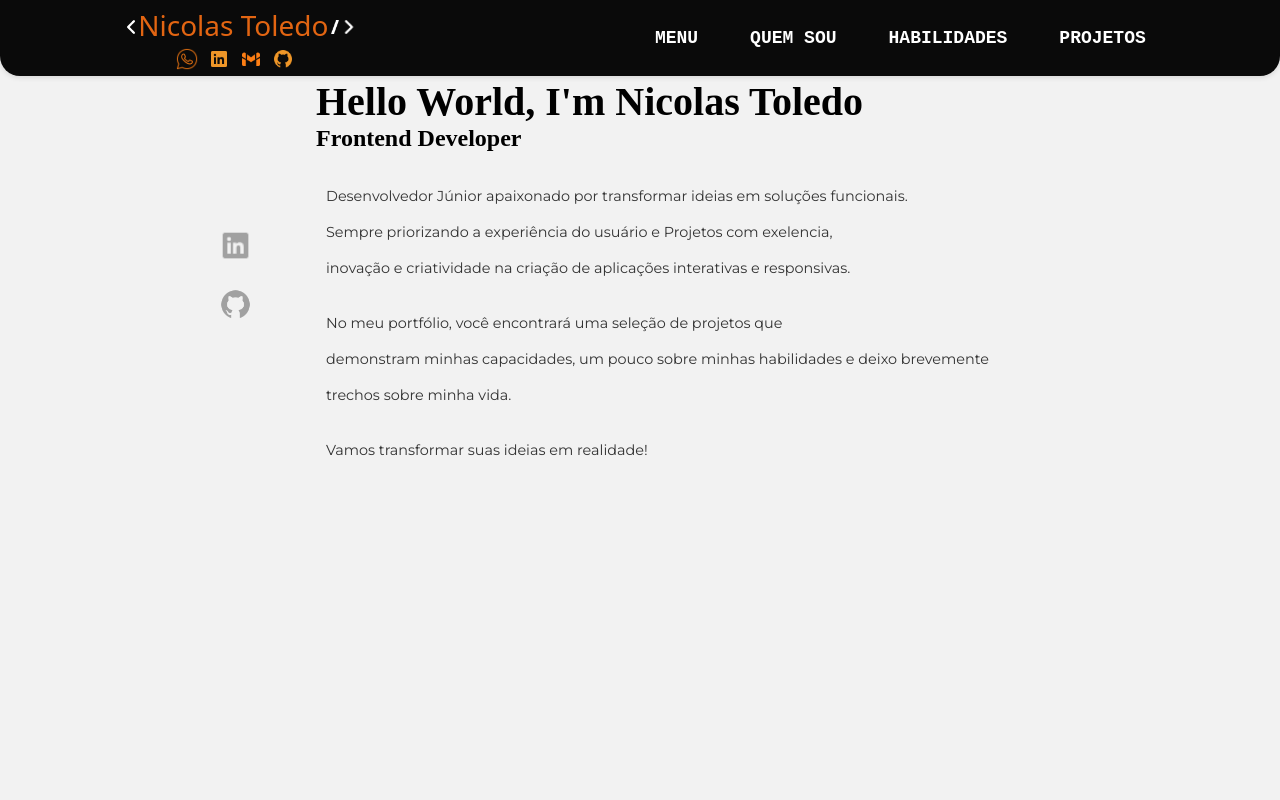
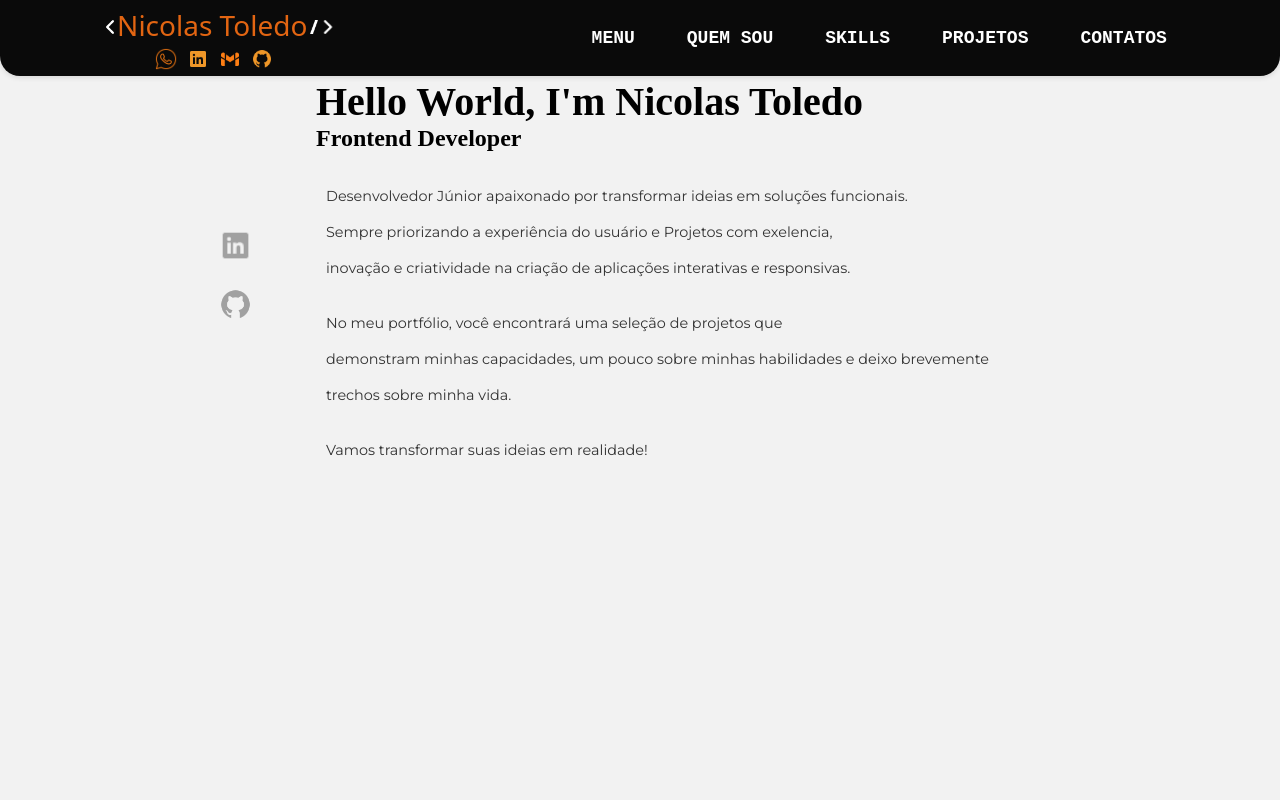
Before and after one commit to NicolasToledo01/Portif-lio_Toledo, a React (Vite) app: page / in a window 1280 px wide. Shown: the top 800 px of the page. Built offline with nearby package versions, Linux system fonts and the light colour scheme; a web font is replaced by a local one.

Commit message:
importação de imagens por variaveis

```diff
--- a/src/Components/Footer.tsx
+++ b/src/Components/Footer.tsx
@@ -1,72 +1,68 @@
 // Components/Footer.tsx
 import React from "react";
-import style from "./Footer.module.css";
+import styles from "./Footer.module.css";
+import iconsWhatsapp from "../../public/icons-whatsapp.png";
+import iconsLinkedin from "../../public/icons-linkedin.png";
+import iconsGmail from "../../public/icons-gmail.png";
+import iconsGithub from "../../public/icons-github.png";
 
 const Footer: React.FC = () => {
   return (
-    <footer className={style.footer}>
+    <footer className={styles.footer}>
       <p>
-        <label className={style.Nome}> &copy; Nicolas Toledo</label>
+        <label className={styles.Nome}> &copy; Nicolas Toledo</label>
       </p>
-      <div className={style.container}>
-        <h2 className={style.h2}>Contatos</h2>
-        <div className={style.row}>
+      <div className={styles.container}>
+        <h2 className={styles.h2}>Contatos</h2>
+        <div className={styles.row}>
           <a
             href="mailto:nicolas01.toledo@gmail.com"
             target="_blank"
             rel="noopener noreferrer"
           >
-            <img className={style.icone} src="icons-gmail.png" alt="gmail" />
+            <img className={styles.icone} src={iconsGmail} alt="gmail" />
           </a>
-          <p className={style.p}>nicolas01.toledo@gmail.com</p>
+          <p className={styles.p}>nicolas01.toledo@gmail.com</p>
         </div>
 
-        <div className={style.row}>
+        <div className={styles.row}>
           <a
             href="http://wa.me/5511987585642"
             target="_blank"
             rel="noopener noreferrer "
           >
-            <img
-              className={style.icone}
-              src="icons-whatsapp.png"
-              alt="whatsapp"
-            />
+            <img className={styles.icone} src={iconsWhatsapp} alt="whatsapp" />
           </a>
-          <p className={style.p}>+55 11 987585642</p>
+          <p className={styles.p}>+55 11 987585642</p>
         </div>
       </div>
-      <div className={style.container2}>
-        <h2 className={style.h2}>Redes Sociais</h2>
+      <div className={styles.container2}>
+        <h2 className={styles.h2}>Redes Sociais</h2>
 
-        <div className={style.row}>
+        <div className={styles.row}>
           <a
             href="https://www.linkedin.com/in/nicolas-toledo-dev/"
             target="_blank"
             rel="noopener noreferrer"
           >
             <img
-              className={style.icone}
-              src="icons-linkedin.png"
+              className={styles.icone}
+              src={iconsLinkedin}
               alt="linkedIn_PNG39"
             />
           </a>
-          <p className={style.p}>Nicolas Toledo</p>
+          <p className={styles.p}>Nicolas Toledo</p>
         </div>
 
-        <div className={style.row}>
+        <div className={styles.row}>
           <a
             href="//github.com/NicolasToledo01"
             target="_blank"
             rel="noopener noreferrer"
           >
-            <img
-              className={style.icone}
-              src="icons-github.png"
-              alt="GitHub_logo"
-            />
+            <img className={styles.icone} src={iconsGithub} alt="GitHub_logo" />
           </a>
-          <p className={style.p}>NicolasToledo01 </p>
+          <p className={styles.p}>NicolasToledo01 </p>
         </div>
       </div>
     </footer>
--- a/src/Components/NavBar.tsx
+++ b/src/Components/NavBar.tsx
@@ -1,67 +1,55 @@
 import { Link } from "react-scroll"; // Usando react-scroll para navegação suave
 import styles from "./Navbar.module.css";
+import setaEsquerda from "../../public/seta-esquerda.png";
+import barraDivisao from "../../public/barra-divisao.png";
+import setaDireita from "../../public/seta-direita .png"; // Verifique se o arquivo existe
+import iconsWhatsapp from "../../public/icons-whatsapp.png";
+import iconsLinkedin from "../../public/icons-linkedin.png";
+import iconsGmail from "../../public/icons-gmail.png";
+import iconsGithub from "../../public/icons-github.png";
 
 const NavBar = () => {
   return (
     <nav className={styles.nav}>
       <div className={styles.lineIcons}>
         <div className={styles.lineNav}>
-          <img className={styles.icone} src="seta-esquerda.png" alt="" />
+          <img className={styles.icone} src={setaEsquerda} alt="" />
           <label className={styles.Nome}>Nicolas Toledo</label>{" "}
-          <img className={styles.icone} src="barra-divisao.png" alt="" />{" "}
-          <img className={styles.icone} src="seta-direita .png" alt="" />
+          <img className={styles.icone} src={barraDivisao} alt="" />{" "}
+          <img className={styles.icone} src={setaDireita} alt="" />
         </div>
         <div className={styles.columIcons}>
-          <a
-            href="http://wa.me/5511987585642"
-            target="_blank"
-            rel="noopener noreferrer "
-          >
-            <img className={styles.icons} src="icons-whatsapp.png" alt="" />
-          </a>
-          <a
-            href="https://www.linkedin.com/in/nicolas-toledo-dev/"
-            target="_blank"
-            rel="noopener noreferrer"
-          >
-            <img className={styles.icons} src="icons-linkedin.png" alt="" />
-          </a>
-          <a
-            href="mailto:nicolas01.toledo@gmail.com"
-            target="_blank"
-            rel="noopener noreferrer"
-          >
-            <img className={styles.icons} src="icons-gmail.png" alt="" />
-          </a>
-          <a
-            href="//github.com/NicolasToledo01"
-            target="_blank"
-            rel="noopener noreferrer"
-          >
-            <img className={styles.icons} src="icons-github.png" alt="" />
-          </a>
+          <img className={styles.icons} src={iconsWhatsapp} alt="" />
+          <img className={styles.icons} src={iconsLinkedin} alt="" />
+          <img className={styles.icons} src={iconsGmail} alt="" />
+          <img className={styles.icons} src={iconsGithub} alt="" />
         </div>
       </div>
 
       <ul className={styles.ul}>
         <li>
-          <Link to="home" smooth={true} duration={1000}>
+          <Link to="home" smooth={true} duration={500}>
             Menu
           </Link>
         </li>
         <li>
-          <Link to="aboutme" smooth={true} duration={1000}>
+          <Link to="aboutme" smooth={true} duration={500}>
             Quem sou
           </Link>
         </li>
         <li>
-          <Link to="skills" smooth={true} duration={1000}>
-            Habilidades
+          <Link to="skills" smooth={true} duration={500}>
+            Skills
           </Link>
         </li>
         <li>
-          <Link to="projeto" smooth={true} duration={1000}>
+          <Link to="projeto" smooth={true} duration={500}>
             Projetos
+          </Link>
+        </li>
+        <li>
+          <Link to="contatos" smooth={true} duration={500}>
+            Contatos
           </Link>
         </li>
       </ul>
--- a/src/Pages/Projeto.tsx
+++ b/src/Pages/Projeto.tsx
@@ -1,5 +1,6 @@
 import React, { useState } from "react";
 import style from "./Projeto.module.css"; // Assegure-se de criar e importar o CSS adequado
+import loginHermes from "../../public/login-hermes.png";
 
 const Projeto = () => {
   return (
@@ -9,7 +10,7 @@ const Projeto = () => {
       <div className={style.containerprojetos}>
         <div className={style.projeto}>
           <div className={style.capa}>
-            <img src="login-hermes.png" alt="Imagem do projeto" />
+            <img src={loginHermes} alt="Imagem do projeto" />
           </div>
           <h3 className={style.tituloprojeto}># Freelancer </h3>
           <p className={style.descrição}>
--- a/src/custom.d.ts
+++ b/src/custom.d.ts
@@ -2,3 +2,7 @@ declare module "*.png" {
   const value: string;
   export default value;
 }
+declare module "*.webp" {
+  const value: string;
+  export default value;
+}
```
Also changed, not shown: src/Pages/Skills.tsx (+23 -44 lines).
